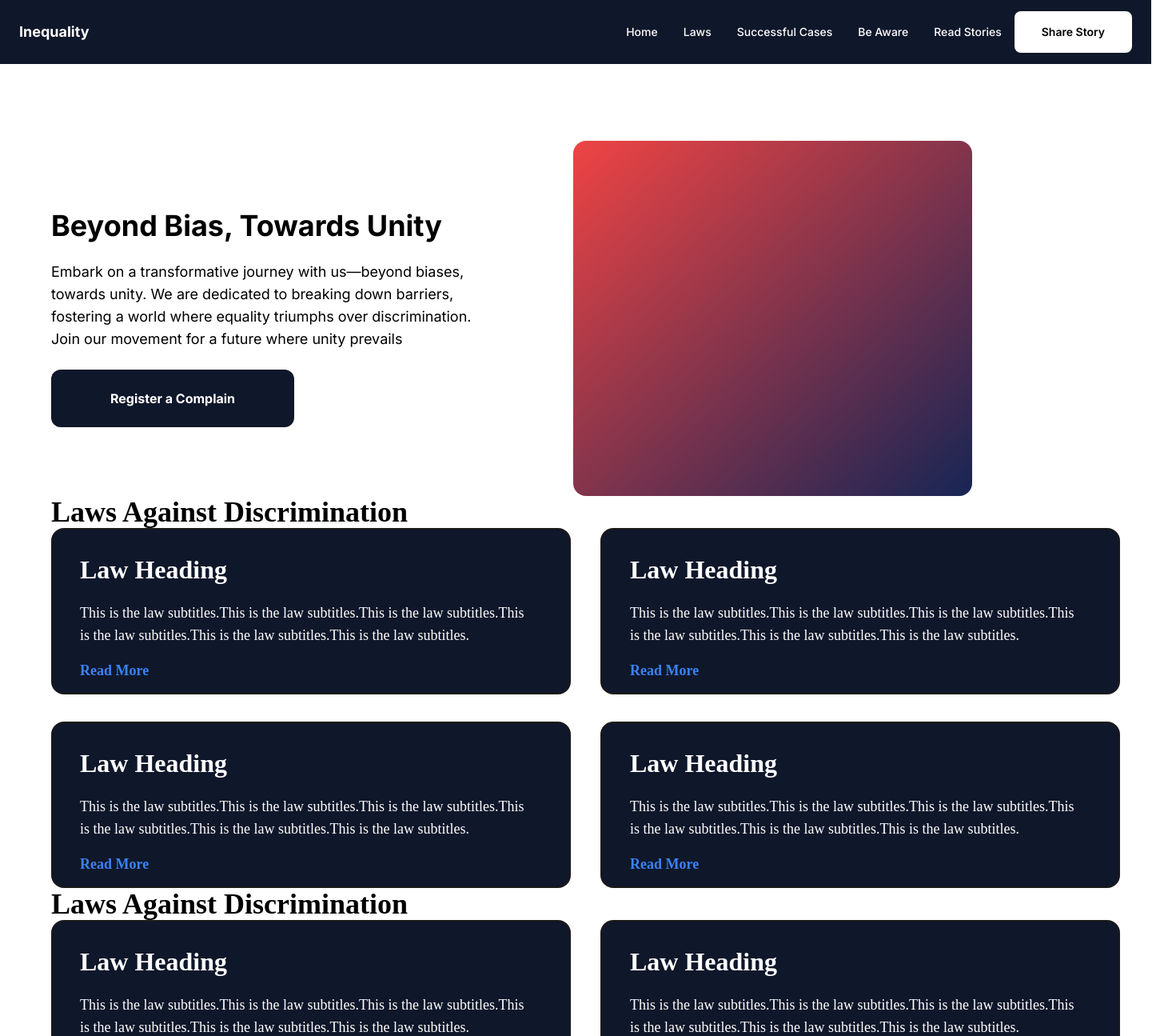
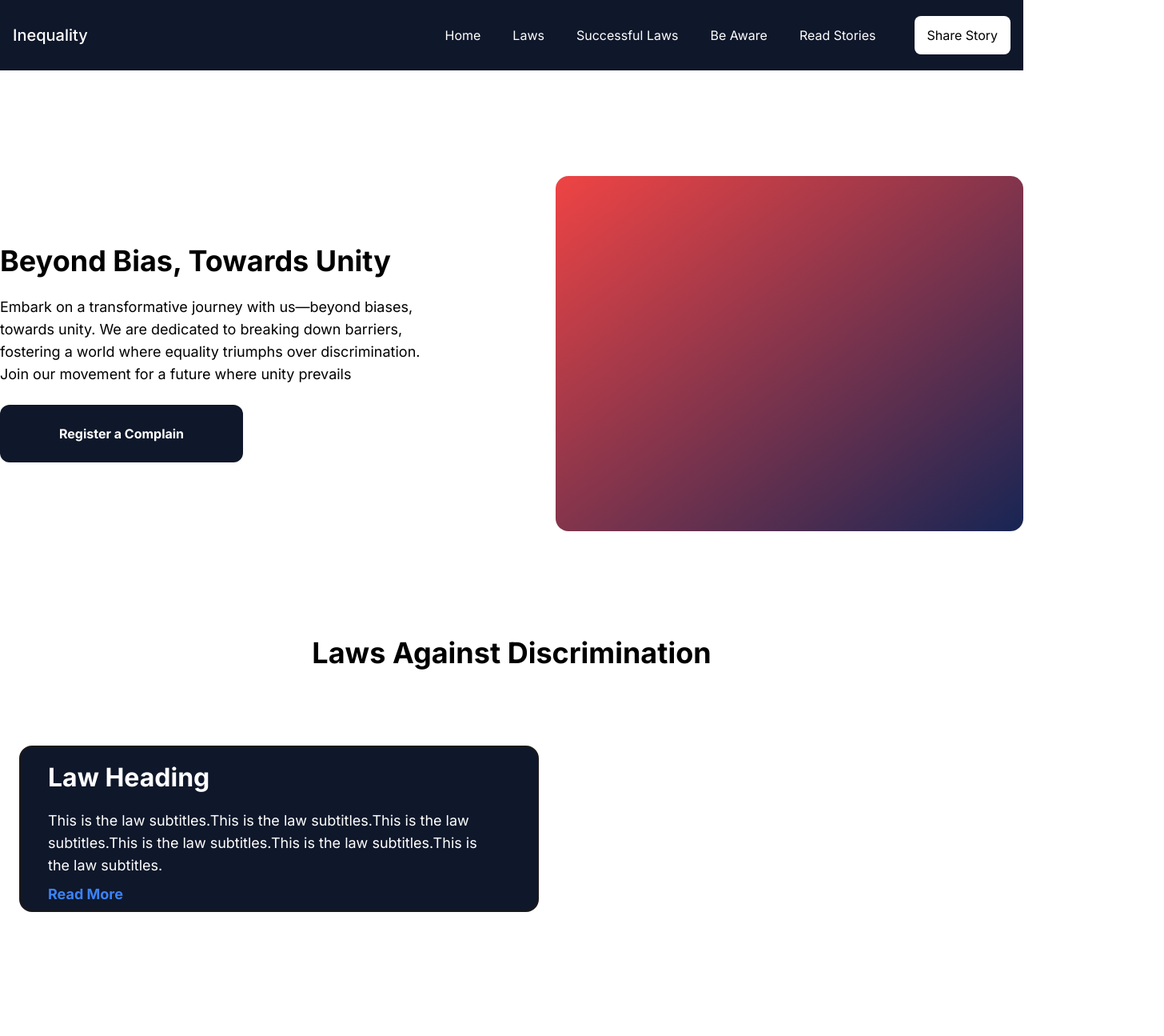
Before and after one commit to College-Class/sip-project, a Next.js app: page / in a window 1280 px wide. Shown: the top 1295 px of the page at 80% size, 1456 px wide, since content can reach past the window. Built offline with nearby package versions, Linux system fonts and the light colour scheme.

Commit message:
modified header section

```diff
--- a/app/page.jsx
+++ b/app/page.jsx
@@ -11,7 +11,7 @@ export default function Home() {
   return (
     <div >
       <Header/>
-      <div className="px-16 py-24 justify-center">
+
 
 
       <HeroSection/>
@@ -24,7 +24,7 @@ export default function Home() {
       <SectionHeading/>
     <StoryContainer/>
     <CallToAction/>
-    </div>
+
 
       <Footer />
     </div>
--- a/components/callToAction.jsx
+++ b/components/callToAction.jsx
@@ -2,14 +2,17 @@ import React from 'react'
 
 function CallToAction() {
   return (
-  <div className="w-[1392px] h-[228px] relative">
-    <div className="w-[1392px] h-[228px] left-0 top-0 absolute bg-slate-900" />
-    <div className="w-[532px] h-[172px] left-[475px] top-[28px] absolute">
-        <div className="left-0 top-[60px] absolute text-white text-base font-normal font-['Poppins']">Let the people know what you have faced, help them to be careful! </div>
-        <div className="left-[64px] top-0 absolute text-white text-4xl font-bold font-['Montserrat']">Share your Story</div>
-        <div className="w-[304px] h-[72px] left-[64px] top-[100px] absolute bg-white rounded-xl" />
-        <div className="left-[136px] top-[121px] absolute text-slate-900 text-xl font-semibold font-['Poppins']">Want to share ?</div>
-    </div>
+  <div className=" m-[24px] flex justify-center w-full-[24px] bg-slate-900 h-[228px] rounded-lg ">
+  <div className='text-white text-3xl p-4'>
+    Share your story
+  </div>
+
+  <div className='text-white'> Let people know what you faced and help them be careful.</div>
+
+
+
+
+
 </div>
   )
 }
--- a/components/header.jsx
+++ b/components/header.jsx
@@ -1,24 +1,39 @@
-"use client";
+'use client'
 function Header() {
   return (
-    <div className="w-[1440px] h-20 relative">
-    <div className="w-[1440px] h-20 left-0 top-0 absolute bg-slate-900" />
-    <div className="w-[1392px] left-[24px] top-[12px] absolute justify-between items-center inline-flex">
-        <div className="justify-center items-center gap-2 flex">
-            <div className="text-white text-lg font-bold">Inequality</div>
+    <header className="bg-slate-900  py-5  sticky top-0 z-10">
+      {/* TODO : Make mobile responsive nav bar */}
+      <nav className="lg:hidden flex justify-between px-4 items-center w-screen">
+        <div className="text-white font-medium text-xl "> Inequality </div>
+        <h1 className="text-white">Hello</h1>
+      </nav>
+      <nav className="lg:flex hidden justify-between px-4 items-center">
+        <div className="text-white font-medium text-xl "> Inequality </div>
+
+        <div className="lg:flex hidden items-center ">
+          <ul className="flex gap-2">
+            <li className="inline-block text-white cursor-pointer px-4 py-2  hover:text-red-100 ">
+              Home
+            </li>
+            <li className="inline-block text-white cursor-pointer px-4 py-2 hover:text-red-100 ">
+              Laws
+            </li>
+            <li className="inline-block text-white cursor-pointer px-4 py-2 hover:text-red-100 ">
+              Successful Laws
+            </li>
+            <li className="inline-block text-white cursor-pointer px-4 py-2 hover:text-red-100 ">
+              Be Aware
+            </li>
+            <li className="inline-block text-white cursor-pointer px-4 py-2 hover:text-red-100 ">
+              Read Stories
+            </li>
+          </ul>
+          <button className="text-grey-100 bg-white ml-8 py-3 px-4 rounded-lg hover:bg-red-100   cursor-pointer">
+            Share Story
+          </button>
         </div>
-        <div className="h-14 justify-between items-center flex">
-            <div className="px-4 text-white hover:text-emerald-300 text-sm font-medium">Home</div>
-            <div className="px-4  hover:text-emerald-300 text-white text-sm font-medium ">Laws</div>
-            <div className="px-4  hover:text-emerald-300 text-white text-sm font-medium ">Successful Cases</div>
-            <div className="px-4  hover:text-emerald-300 text-white text-sm font-medium ">Be Aware</div>
-            <div className="px-4  hover:text-emerald-300 text-white text-sm font-medium ">Read Stories</div>
-            <div className="px-[34px] py-[16px] rounded-lg bg-white hover:bg-emerald-300 border-white justify-center items-center flex">
-                <div className="text-black text-sm font-semibold ">Share Story</div>
-            </div>
-        </div>
-    </div>
-</div>
+      </nav>
+    </header>
   )
 }
 
--- a/components/heroSection.jsx
+++ b/components/heroSection.jsx
@@ -2,7 +2,7 @@ import React from 'react'
 
 function HeroSection() {
   return (
-    <div className=" h-444px flex justify-center items-center gap-[96px]">
+    <div className=" my-[132px] h-444px flex justify-center items-center gap-[138px]">
       <div className="flex-col justify-start items-start gap-6 inline-flex">
         <div className="text-black text-4xl font-bold ">Beyond Bias, Towards Unity</div>
         <div className="w-[557px] text-black text-lg font-normal ">Embark on a transformative journey with us—beyond biases, towards unity. We are dedicated to breaking down barriers, fostering a world where equality triumphs over discrimination. Join our movement for a future where unity prevails</div>
--- a/components/lawContainer.jsx
+++ b/components/lawContainer.jsx
@@ -2,43 +2,19 @@ import React from 'react'
 
 function LawContainer() {
   return (
- <div className="w-[1337px] h-[450px] relative">
-    <div className="w-[1337px] h-52 left-0 top-0 absolute justify-between items-center inline-flex">
-        <div className="w-[650px] h-52 relative">
+ <div className="flex justify-center items-center mx-[24px] my-[96px] w-[1337px] h-[450px] relative">
+    <div className="w-[1337px] h-52 left-0 top-0  flex  ">
+        <div className="w-[650px]  ">
             <div className="w-[650px] h-52 left-0 top-0 absolute bg-slate-900 rounded-2xl border-2 border-stone-900" />
-            <div className="w-[577px] h-[153px] left-[36px] top-[28px] absolute flex-col justify-start items-start gap-4 inline-flex">
-                <div className="text-white text-[32px] font-bold font-['Montserrat']">Law Heading</div>
-                <div className="w-[564px] h-[60px] text-white text-lg font-normal font-['Montserrat']">This is the law subtitles.This is the law subtitles.This is the law subtitles.This is the law subtitles.This is the law subtitles.This is the law subtitles.</div>
-                <div className="text-blue-500 text-lg font-bold font-['Montserrat']">Read More</div>
+            <div className="w-[577px] h-[153px] left-[36px] top-[16px] absolute flex-col justify-start items-start gap-4 inline-flex">
+                <div className="text-white text-[32px] font-bold ">Law Heading</div>
+                <div className="w-[564px] h-[60px] text-white text-lg font-normal">This is the law subtitles.This is the law subtitles.This is the law subtitles.This is the law subtitles.This is the law subtitles.This is the law subtitles.</div>
+                <div className= "py-[16px] hover:hover:text-emerald-300 text-blue-500 text-lg font-bold ">Read More</div>
             </div>
         </div>
-        <div className="w-[650px] h-52 relative">
-            <div className="w-[650px] h-52 left-0 top-0 absolute bg-slate-900 rounded-2xl border-2 border-stone-900" />
-            <div className="w-[577px] h-[153px] left-[37px] top-[28px] absolute flex-col justify-start items-start gap-4 inline-flex">
-                <div className="text-white text-[32px] font-bold font-['Montserrat']">Law Heading</div>
-                <div className="w-[564px] h-[60px] text-white text-lg font-normal font-['Montserrat']">This is the law subtitles.This is the law subtitles.This is the law subtitles.This is the law subtitles.This is the law subtitles.This is the law subtitles.</div>
-                <div className="text-blue-500 text-lg font-bold font-['Montserrat']">Read More</div>
-            </div>
-        </div>
+
     </div>
-    <div className="w-[1337px] h-52 left-0 top-[242px] absolute justify-between items-center inline-flex">
-        <div className="w-[650px] h-52 relative">
-            <div className="w-[650px] h-52 left-0 top-0 absolute bg-slate-900 rounded-2xl border-2 border-stone-900" />
-            <div className="w-[577px] h-[153px] left-[36px] top-[28px] absolute flex-col justify-start items-start gap-4 inline-flex">
-                <div className="text-white text-[32px] font-bold font-['Montserrat']">Law Heading</div>
-                <div className="w-[564px] h-[60px] text-white text-lg font-normal font-['Montserrat']">This is the law subtitles.This is the law subtitles.This is the law subtitles.This is the law subtitles.This is the law subtitles.This is the law subtitles.</div>
-                <div className="text-blue-500 text-lg font-bold font-['Montserrat']">Read More</div>
-            </div>
-        </div>
-        <div className="w-[650px] h-52 relative">
-            <div className="w-[650px] h-52 left-0 top-0 absolute bg-slate-900 rounded-2xl border-2 border-stone-900" />
-            <div className="w-[577px] h-[153px] left-[37px] top-[28px] absolute flex-col justify-start items-start gap-4 inline-flex">
-                <div className="text-white text-[32px] font-bold font-['Montserrat']">Law Heading</div>
-                <div className="w-[564px] h-[60px] text-white text-lg font-normal font-['Montserrat']">This is the law subtitles.This is the law subtitles.This is the law subtitles.This is the law subtitles.This is the law subtitles.This is the law subtitles.</div>
-                <div className="text-blue-500 text-lg font-bold font-['Montserrat']">Read More</div>
-            </div>
-        </div>
-    </div>
+
 </div>
   )
 }
--- a/components/sectionHeading.jsx
+++ b/components/sectionHeading.jsx
@@ -2,7 +2,7 @@ import React from 'react'
 
 function SectionHeading() {
   return (
-    <div className="text-black text-4xl font-bold font-['Montserrat']">
+    <div className="text-black text-4xl font-bold flex justify-center my-[32px]">
       Laws Against Discrimination
     </div>
   )
```
